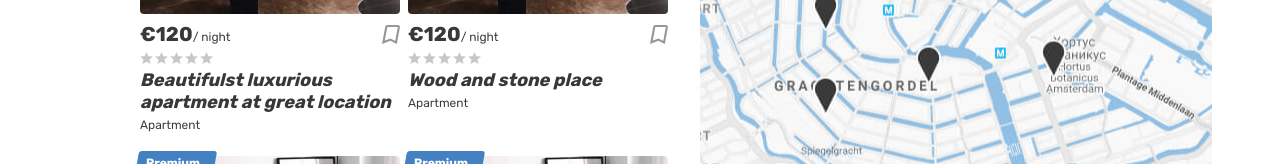
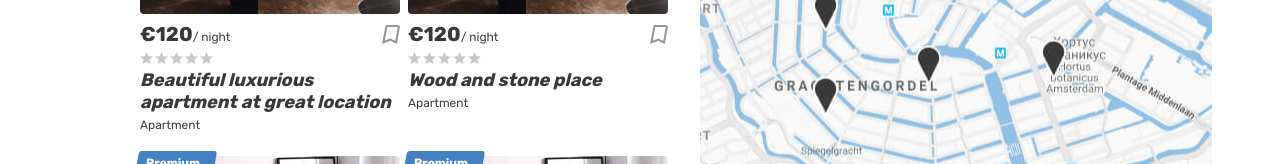
Before and after one commit to OlushkaZ/994847-six-cities-4, a React app: page / in a window 1280 px wide. Shown: the part 504-668 px from the top of the page. Built offline with nearby package versions, Linux system fonts and the light colour scheme.

Commit message:
fix unwrong text

```diff
--- a/src/mocks/rental-offers.js
+++ b/src/mocks/rental-offers.js
@@ -1,5 +1,5 @@
 export default [
-  `Beautifulst  luxurious apartment at great location`,
+  `Beautiful  luxurious apartment at great location`,
   `Wood and stone place`,
   `Canal View Prinsengracht`,
   `Nice, cozy, warm big bed apartment`,
```
